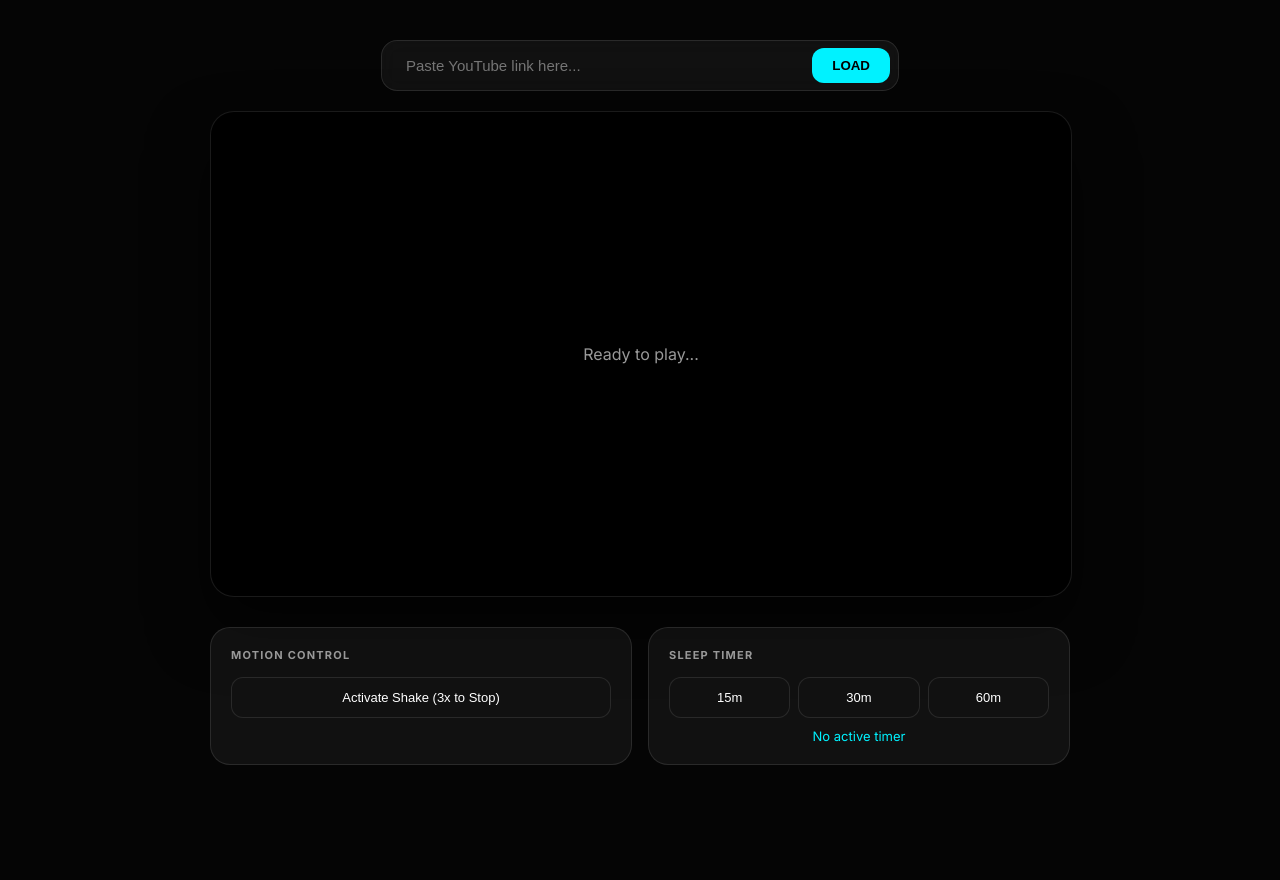
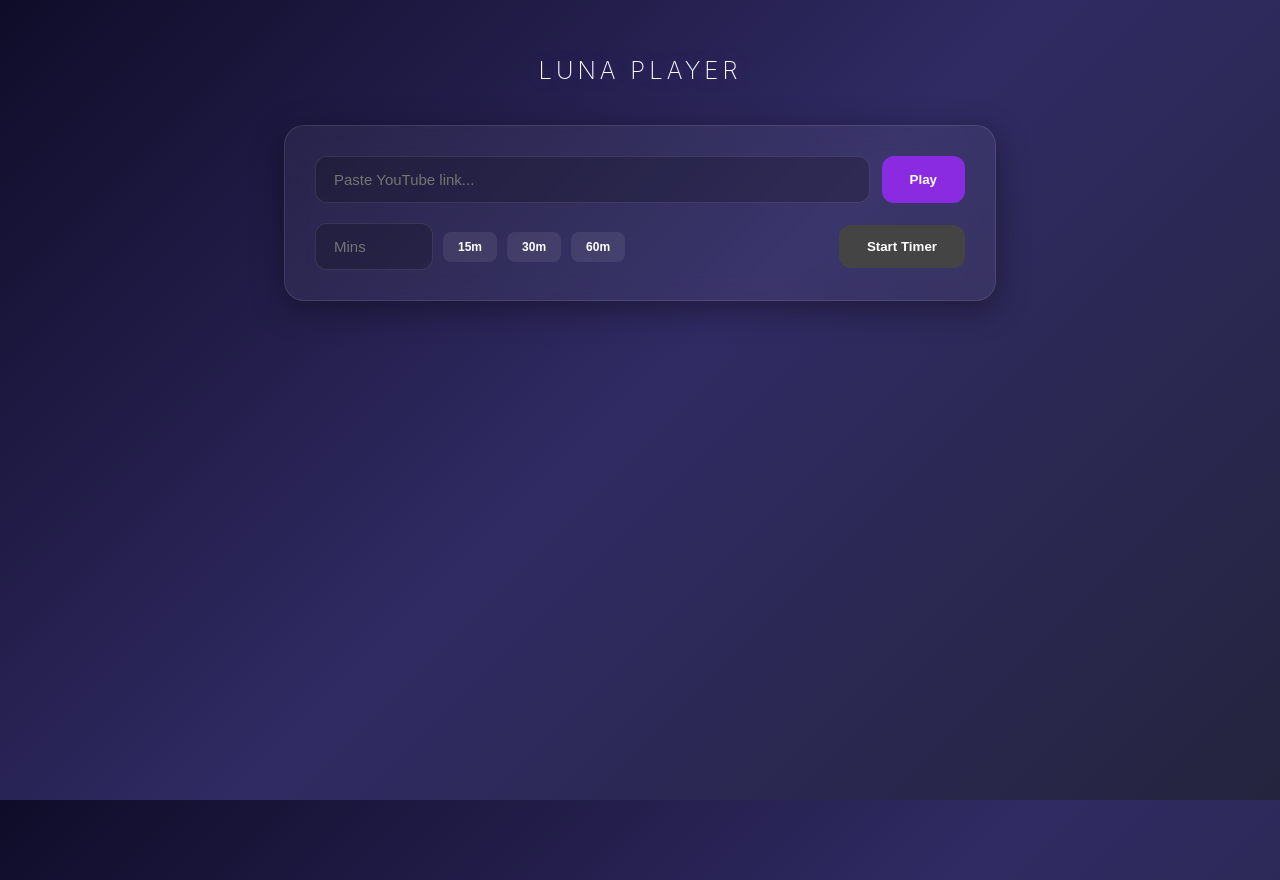
Before and after one commit to shivratan-suthar/Yt, a plain HTML site: page index.html in a window 1280 px wide. Before the commit the page ends 805 px from the top, so only its background shows below. Drawn offline with Linux system fonts and the light colour scheme.

Commit message:
Update index.html

```diff
--- a/index.html
+++ b/index.html
@@ -2,206 +2,224 @@
 <html lang="en">
 <head>
     <meta charset="UTF-8">
-    <meta name="viewport" content="width=device-width, initial-scale=1.0, maximum-scale=1.0, user-scalable=no">
-    <title>Privacy Player + Shake</title>
-    <link href="https://fonts.googleapis.com/css2?family=Inter:wght@400;600;700&display=swap" rel="stylesheet">
+    <meta name="viewport" content="width=device-width, initial-scale=1.0">
+    <title>Luna Player | Sleep Timer</title>
     <style>
         :root {
-            --accent: #00f2ff;
-            --bg-dark: #050505;
-            --card-bg: rgba(255, 255, 255, 0.05);
-            --border: rgba(255, 255, 255, 0.1);
-            --text-main: #f0f0f0;
-            --text-dim: #999;
+            --accent: #8a2be2; /* Deep violet */
+            --accent-glow: rgba(138, 43, 226, 0.4);
+            --bg-gradient: linear-gradient(135deg, #0f0c29, #302b63, #24243e);
+            --glass: rgba(255, 255, 255, 0.05);
+            --glass-border: rgba(255, 255, 255, 0.1);
         }
 
         body {
-            background-color: var(--bg-dark);
-            color: var(--text-main);
-            font-family: 'Inter', sans-serif;
-            margin: 0; padding: 0;
-            display: flex; flex-direction: column; align-items: center;
+            font-family: 'Inter', -apple-system, BlinkMacSystemFont, sans-serif;
+            background: var(--bg-gradient);
+            background-attachment: fixed;
+            color: #e0e0e0;
+            display: flex;
+            flex-direction: column;
+            align-items: center;
             min-height: 100vh;
+            margin: 0;
+            padding: 40px 20px;
         }
 
-        header { width: 100%; padding: 40px 20px 20px; display: flex; justify-content: center; box-sizing: border-box; }
+        h1 {
+            font-weight: 200;
+            letter-spacing: 4px;
+            text-transform: uppercase;
+            font-size: 1.5rem;
+            margin-bottom: 40px;
+            color: white;
+            text-shadow: 0 0 15px var(--accent-glow);
+        }
 
-        .search-wrapper {
-            position: relative; width: 100%; max-width: 500px;
-            background: var(--card-bg); border: 1px solid var(--border);
-            border-radius: 16px; display: flex; align-items: center; padding: 4px 8px;
-            backdrop-filter: blur(10px);
+        .glass-card {
+            background: var(--glass);
+            backdrop-filter: blur(12px);
+            -webkit-backdrop-filter: blur(12px);
+            border: 1px solid var(--glass-border);
+            border-radius: 20px;
+            padding: 30px;
+            width: 100%;
+            max-width: 650px;
+            box-shadow: 0 8px 32px 0 rgba(0, 0, 0, 0.37);
+            margin-bottom: 30px;
+        }
+
+        .input-row {
+            display: flex;
+            gap: 12px;
+            margin-bottom: 20px;
         }
 
         input {
-            flex: 1; background: transparent; border: none; color: white;
-            padding: 12px 16px; font-size: 15px; outline: none; width: 100%;
+            flex-grow: 1;
+            padding: 14px 18px;
+            border-radius: 12px;
+            border: 1px solid var(--glass-border);
+            background: rgba(0, 0, 0, 0.2);
+            color: white;
+            font-size: 15px;
+            transition: all 0.3s ease;
         }
 
-        .go-btn {
-            background: var(--accent); border: none; color: #000;
-            font-weight: 700; padding: 10px 20px; border-radius: 12px; cursor: pointer;
+        input:focus {
+            outline: none;
+            border-color: var(--accent);
+            box-shadow: 0 0 10px var(--accent-glow);
         }
 
-        main { width: 100%; max-width: 900px; padding: 0 20px 40px; box-sizing: border-box; }
+        button {
+            padding: 14px 28px;
+            background: var(--accent);
+            color: white;
+            border: none;
+            border-radius: 12px;
+            font-weight: 600;
+            cursor: pointer;
+            transition: all 0.3s ease;
+        }
 
-        .player-container {
-            width: 100%; aspect-ratio: 16 / 9; background: #000;
-            border-radius: 24px; overflow: hidden; margin-bottom: 30px;
-            border: 1px solid var(--border); box-shadow: 0 30px 60px rgba(0,0,0,0.6);
-            display: flex; justify-content: center; align-items: center;
+        button:hover {
+            transform: translateY(-2px);
+            box-shadow: 0 5px 15px var(--accent-glow);
+        }
+
+        .timer-controls {
+            display: flex;
+            align-items: center;
+            gap: 10px;
+            flex-wrap: wrap;
+        }
+
+        .preset-btn {
+            background: rgba(255, 255, 255, 0.08);
+            padding: 8px 15px;
+            font-size: 12px;
+            border-radius: 8px;
+        }
+
+        .preset-btn:hover {
+            background: rgba(255, 255, 255, 0.15);
+        }
+
+        #timer-display {
+            margin-top: 15px;
+            font-size: 13px;
+            color: #b0b0b0;
+            font-variant-numeric: tabular-nums;
+            display: none;
+        }
+
+        #player-container {
+            width: 100%;
+            max-width: 850px;
+            aspect-ratio: 16/9;
+            border-radius: 20px;
+            overflow: hidden;
+            box-shadow: 0 20px 50px rgba(0,0,0,0.5);
+            display: none;
+            border: 1px solid var(--glass-border);
         }
 
         iframe { width: 100%; height: 100%; border: none; }
 
-        .dashboard { display: grid; grid-template-columns: repeat(auto-fit, minmax(260px, 1fr)); gap: 16px; }
-
-        .card { background: var(--card-bg); border: 1px solid var(--border); border-radius: 20px; padding: 20px; }
-
-        .card-title {
-            font-size: 11px; font-weight: 700; color: var(--text-dim);
-            text-transform: uppercase; letter-spacing: 1.2px; margin-bottom: 15px; display: block;
+        .error-msg {
+            color: #ff4d4d;
+            font-size: 14px;
+            margin-top: 10px;
+            display: none;
         }
-
-        .btn-group { display: flex; gap: 8px; }
-
-        button.action {
-            background: #111; border: 1px solid var(--border); color: white;
-            padding: 12px; border-radius: 12px; width: 100%; cursor: pointer; font-size: 13px;
-        }
-
-        .active-mode { background: var(--accent) !important; color: #000 !important; font-weight: 700; }
-
-        #timerStatus { font-size: 13px; color: var(--accent); text-align: center; margin-top: 10px; }
-        .placeholder-text { color: var(--text-dim); }
     </style>
 </head>
 <body>
 
-    <header>
-        <div class="search-wrapper">
-            <input type="text" id="urlInput" placeholder="Paste YouTube link here...">
-            <button class="go-btn" onclick="loadVideo()">LOAD</button>
-        </div>
-    </header>
+    <h1>Luna Player</h1>
 
-    <main>
-        <div class="player-container" id="videoWrapper">
-            <div class="placeholder-text">Ready to play...</div>
+    <div class="glass-card">
+        <div class="input-row">
+            <input type="text" id="ytLink" placeholder="Paste YouTube link..." />
+            <button onclick="loadVideo()">Play</button>
         </div>
 
-        <div class="dashboard">
-            <div class="card">
-                <span class="card-title">Motion Control</span>
-                <button class="action" id="motionBtn" onclick="initMotion()">Activate Shake (3x to Stop)</button>
-            </div>
+        <div class="timer-controls">
+            <input type="number" id="sleepMinutes" placeholder="Mins" style="max-width: 80px;">
+            <button class="preset-btn" onclick="setTimer(15)">15m</button>
+            <button class="preset-btn" onclick="setTimer(30)">30m</button>
+            <button class="preset-btn" onclick="setTimer(60)">60m</button>
+            <button onclick="startSleepTimer()" style="background: #444; margin-left: auto;">Start Timer</button>
+        </div>
 
-            <div class="card">
-                <span class="card-title">Sleep Timer</span>
-                <div class="btn-group">
-                    <button class="action" onclick="setSleep(15)">15m</button>
-                    <button class="action" onclick="setSleep(30)">30m</button>
-                    <button class="action" onclick="setSleep(60)">60m</button>
-                </div>
-                <div id="timerStatus">No active timer</div>
-            </div>
-        </div>
-    </main>
+        <div id="timer-display"></div>
+        <div id="error" class="error-msg">Please enter a valid YouTube link.</div>
+    </div>
+
+    <div id="player-container"></div>
 
     <script>
-        let sleepTimer;
-        let shakeCount = 0;
-        let lastShakeTime = 0;
-        let isPlaying = false;
-        let currentVideoID = "";
+        let timerId = null;
+        let countdownId = null;
+
+        function loadVideo() {
+            const urlInput = document.getElementById('ytLink').value;
+            const container = document.getElementById('player-container');
+            const errorMsg = document.getElementById('error');
+            const videoId = extractVideoID(urlInput);
+
+            if (videoId) {
+                errorMsg.style.display = 'none';
+                container.style.display = 'block';
+                container.innerHTML = `<iframe src="https://www.youtube.com/embed/${videoId}?autoplay=1" allow="autoplay; encrypted-media" allowfullscreen></iframe>`;
+                // Scroll smoothly to player
+                container.scrollIntoView({ behavior: 'smooth' });
+            } else {
+                errorMsg.style.display = 'block';
+            }
+        }
+
+        function setTimer(mins) {
+            document.getElementById('sleepMinutes').value = mins;
+        }
+
+        function startSleepTimer() {
+            const minsInput = document.getElementById('sleepMinutes').value;
+            const display = document.getElementById('timer-display');
+            let seconds = parseInt(minsInput) * 60;
+
+            if (isNaN(seconds) || seconds <= 0) return;
+
+            clearInterval(countdownId);
+            clearTimeout(timerId);
+            display.style.display = 'block';
+
+            countdownId = setInterval(() => {
+                seconds--;
+                const m = Math.floor(seconds / 60);
+                const s = seconds % 60;
+                display.innerText = `Sleep timer active: ${m}m ${s}s remaining`;
+
+                if (seconds <= 0) {
+                    clearInterval(countdownId);
+                    stopVideo();
+                }
+            }, 1000);
+        }
+
+        function stopVideo() {
+            const container = document.getElementById('player-container');
+            container.innerHTML = "";
+            container.style.display = 'none';
+            document.getElementById('timer-display').innerText = "Timer finished. Goodnight.";
+        }
 
         function extractVideoID(url) {
             const regExp = /^.*(youtu.be\/|v\/|u\/\w\/|embed\/|watch\?v=|\&v=)([^#\&\?]*).*/;
             const match = url.match(regExp);
             return (match && match[2].length === 11) ? match[2] : null;
         }
-
-        function loadVideo() {
-            const val = document.getElementById('urlInput').value.trim();
-            const id = extractVideoID(val) || val;
-            if(id && id.length === 11) {
-                currentVideoID = id;
-                renderPlayer(id);
-                isPlaying = true;
-            }
-        }
-
-        function renderPlayer(id) {
-            const container = document.getElementById('videoWrapper');
-            container.innerHTML = `
-                <iframe
-                    id="yt-iframe"
-                    src="https://www.youtube-nocookie.com/embed/${id}?autoplay=1&playsinline=1&enablejsapi=1"
-                    allow="accelerometer; autoplay; clipboard-write; encrypted-media; gyroscope; picture-in-picture"
-                    allowfullscreen>
-                </iframe>
-            `;
-        }
-
-        // 3-SHAKE LOGIC
-        async function initMotion() {
-            if (typeof DeviceMotionEvent.requestPermission === 'function') {
-                const res = await DeviceMotionEvent.requestPermission();
-                if (res === 'granted') startShakeDetection();
-            } else {
-                startShakeDetection();
-            }
-        }
-
-        function startShakeDetection() {
-            const btn = document.getElementById('motionBtn');
-            btn.innerText = "📳 Shake Sensor Active";
-            btn.classList.add('active-mode');
-
-            window.addEventListener('devicemotion', (e) => {
-                const acc = e.accelerationIncludingGravity;
-                const totalMove = Math.abs(acc.x) + Math.abs(acc.y) + Math.abs(acc.z);
-
-                if (totalMove > 30) {
-                    const now = Date.now();
-                    if (now - lastShakeTime > 600) { // Timeout between shakes
-                        shakeCount++;
-                        lastShakeTime = now;
-
-                        if (shakeCount >= 3) {
-                            handleShakeAction();
-                            shakeCount = 0;
-                        }
-                    }
-                }
-            });
-        }
-
-        function handleShakeAction() {
-            const container = document.getElementById('videoWrapper');
-            if (isPlaying) {
-                container.innerHTML = '<div class="placeholder-text">Paused by Shake</div>';
-                isPlaying = false;
-            } else if (currentVideoID) {
-                renderPlayer(currentVideoID);
-                isPlaying = true;
-            }
-            if (navigator.vibrate) navigator.vibrate([50, 30, 50]);
-        }
-
-        // SLEEP TIMER LOGIC
-        function setSleep(mins) {
-            clearTimeout(sleepTimer);
-            document.getElementById('timerStatus').innerText = mins + "m Timer Active";
-
-            sleepTimer = setTimeout(() => {
-                const container = document.getElementById('videoWrapper');
-                container.innerHTML = '<div class="placeholder-text">Sleep timer finished.</div>';
-                isPlaying = false;
-                document.getElementById('timerStatus').innerText = "Session Stopped";
-                if (navigator.vibrate) navigator.vibrate(200);
-            }, mins * 60 * 1000);
-        }
     </script>
 </body>
 </html>
```
